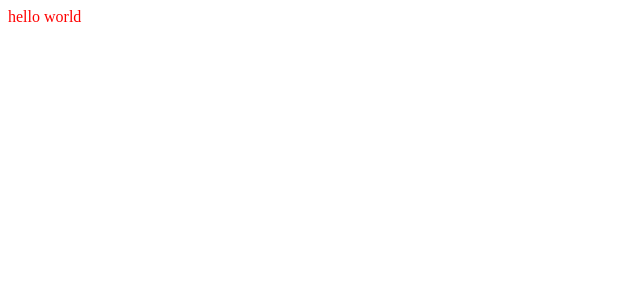
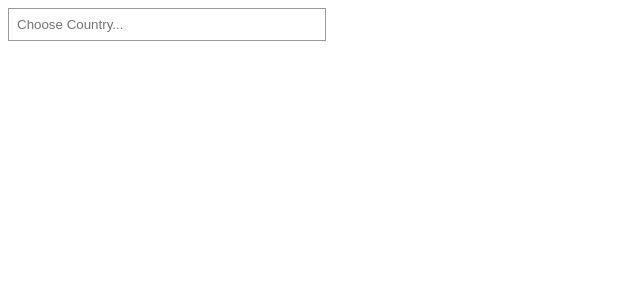
Before and after one commit to darkroom51/cities-react, a React (Create React App) app: page / in a window 1280 px wide. Shown: the top 300 px of the page, without its empty margins (0-640 px from the left). Built offline with nearby package versions, Linux system fonts and the light colour scheme.

Commit message:
add Autosuggest component

```diff
--- a/src/App.js
+++ b/src/App.js
@@ -1,12 +1,31 @@
-import React from 'react';
+import React, {Component} from 'react';
 import './styles/global.scss';
+import {suggestions} from './utils/config';
+import Autosuggest from './components/Autosuggest';
 
-function App() {
-  return (
-    <div className="App">
-      hello world
-    </div>
-  );
+
+class App extends Component {
+  state = {
+    cities: null
+  }
+
+  setCities = (cities) => this.setState({cities:[...cities]});
+
+  render() {
+    console.log('app: ', this.state.cities);
+    return (
+      <div className="App">
+        <Autosuggest
+          suggestions={suggestions}
+          setCities={this.setCities}
+        />
+        {
+          this.state.cities &&
+          this.state.cities.map(el => <div>{el}</div>)
+        }
+      </div>
+    );
+  }
 }
 
 export default App;
--- /dev/null
+++ b/src/components/Autosuggest.js
@@ -0,0 +1,135 @@
+import React, { Component } from "react";
+import PropTypes from "prop-types";
+import { getCities } from '../utils/api';
+
+
+class Autosuggest extends Component {
+  static propTypes = {
+    suggestions: PropTypes.instanceOf(Array),
+    setCities: PropTypes.func
+  };
+
+  static defaultProps = {
+    suggestions: []
+  };
+
+  state = {
+    activeSuggestion: 0,
+    filteredSuggestions: [],
+    showSuggestions: false,
+    userInput: ""
+  };
+
+  onChange = e => {
+    const { suggestions } = this.props;
+    const userInput = e.currentTarget.value;
+    const filteredSuggestions = suggestions.filter(
+      suggestion => suggestion.toLowerCase().indexOf(userInput.toLowerCase()) > -1
+    );
+
+    this.setState({
+      activeSuggestion: 0,
+      filteredSuggestions,
+      showSuggestions: true,
+      userInput: e.currentTarget.value
+    });
+  };
+
+  onClick = e => {
+    const { setCities } = this.props;
+
+    this.setState({
+      activeSuggestion: 0,
+      filteredSuggestions: [],
+      showSuggestions: false,
+      userInput: e.currentTarget.innerText
+    }, () => { getCities(this.state.userInput).then(data => setCities(data)) });
+  };
+
+  onKeyDown = e => {
+    const { activeSuggestion, filteredSuggestions } = this.state;
+    const { setCities } = this.props;
+
+    if (e.keyCode === 13) { //enter
+      this.setState({
+        activeSuggestion: 0,
+        showSuggestions: false,
+        userInput: filteredSuggestions[activeSuggestion] || e.target.value
+      }, () => { getCities(this.state.userInput).then(data => setCities(data)) });
+    }
+    else if (e.keyCode === 38) { //key up
+      if (activeSuggestion === 0) {
+        return;
+      }
+
+      this.setState({ activeSuggestion: activeSuggestion - 1 });
+    }
+    else if (e.keyCode === 40) { //key down
+      if (activeSuggestion - 1 === filteredSuggestions.length) {
+        return;
+      }
+
+      this.setState({ activeSuggestion: activeSuggestion + 1 });
+    }
+  };
+
+
+  render() {
+    const {
+      onChange,
+      onClick,
+      onKeyDown,
+      state: {
+        activeSuggestion,
+        filteredSuggestions,
+        showSuggestions,
+        userInput
+      }
+    } = this;
+
+    let suggestionsListComponent;
+
+    if (showSuggestions && userInput) {
+      if (filteredSuggestions.length) {
+        suggestionsListComponent = (
+          <ul className="suggestions">
+            {filteredSuggestions.map((suggestion, index) => {
+              let className;
+
+              if (index === activeSuggestion) {
+                className = "suggestion-active";
+              }
+
+              return (
+                <li className={className} key={suggestion} onClick={onClick}>
+                  {suggestion}
+                </li>
+              );
+            })}
+          </ul>
+        );
+      } else {
+        suggestionsListComponent = (
+          <div className="no-suggestions">
+            <em>No suggestions, for {userInput}!</em>
+          </div>
+        );
+      }
+    }
+
+    return (
+      <section className="autosuggest">
+        <input
+          type="text"
+          placeholder="Choose Country..."
+          onChange={onChange}
+          onKeyDown={onKeyDown}
+          value={userInput}
+        />
+        {suggestionsListComponent}
+      </section>
+    );
+  }
+}
+
+export default Autosuggest;
--- a/src/styles/global.scss
+++ b/src/styles/global.scss
@@ -1,4 +1,43 @@
-$color: red;
+//TEMP STYLING JUST FOR DEVELOPMENT
+
 .App {
-  color: $color;
+  text-align: left;
 }
+
+.autosuggest input {
+  border: 1px solid #999;
+  padding: 0.5rem;
+  width: 300px;
+}
+
+.autosuggest .no-suggestions {
+  color: #999;
+  padding: 0.5rem;
+}
+
+.autosuggest .suggestions {
+  border: 1px solid #999;
+  border-top-width: 0;
+  list-style: none;
+  margin-top: 0;
+  max-height: 143px;
+  overflow-y: auto;
+  padding-left: 0;
+  width: calc(300px + 1rem);
+}
+
+.autosuggest .suggestions li {
+  padding: 0.5rem;
+}
+
+.autosuggest .suggestion-active,
+.autosuggest .suggestions li:hover {
+  background-color: grey;
+  color: white;
+  cursor: pointer;
+  font-weight: 700;
+}
+
+.autosuggest .suggestions li:not(:last-of-type) {
+  border-bottom: 1px solid #999;
+}
--- /dev/null
+++ b/src/utils/api.js
@@ -0,0 +1,10 @@
+import { getCountryCode, filterResults } from './helpers';
+
+export const getCities = (country) => {
+  const countryCode = getCountryCode(country);
+  if (!countryCode) return;
+
+  return fetch(`https://api.openaq.org/v1/cities/?country=${countryCode}&order_by=count&sort=desc&limit=10`)
+    .then(res => res.json())
+    .then(data => filterResults(data.results.map(el => el.city)));
+};
--- /dev/null
+++ b/src/utils/config.js
@@ -0,0 +1 @@
+export const suggestions = ['Poland', 'Germany', 'France', 'Spain'];
--- /dev/null
+++ b/src/utils/helpers.js
@@ -0,0 +1,14 @@
+export const getCountryCode = (country) => {
+    switch (country) {
+      case 'Poland': return 'PL';
+      case 'Germany': return 'DE';
+      case 'France': return 'FR';
+      case 'Spain': return 'ES';
+      default: return null
+    }
+  };
+
+  export const filterResults = (res) => {
+    const noDuplicates = [...new Set(res)];
+    return noDuplicates.filter(el => el !== undefined);
+  }
```
